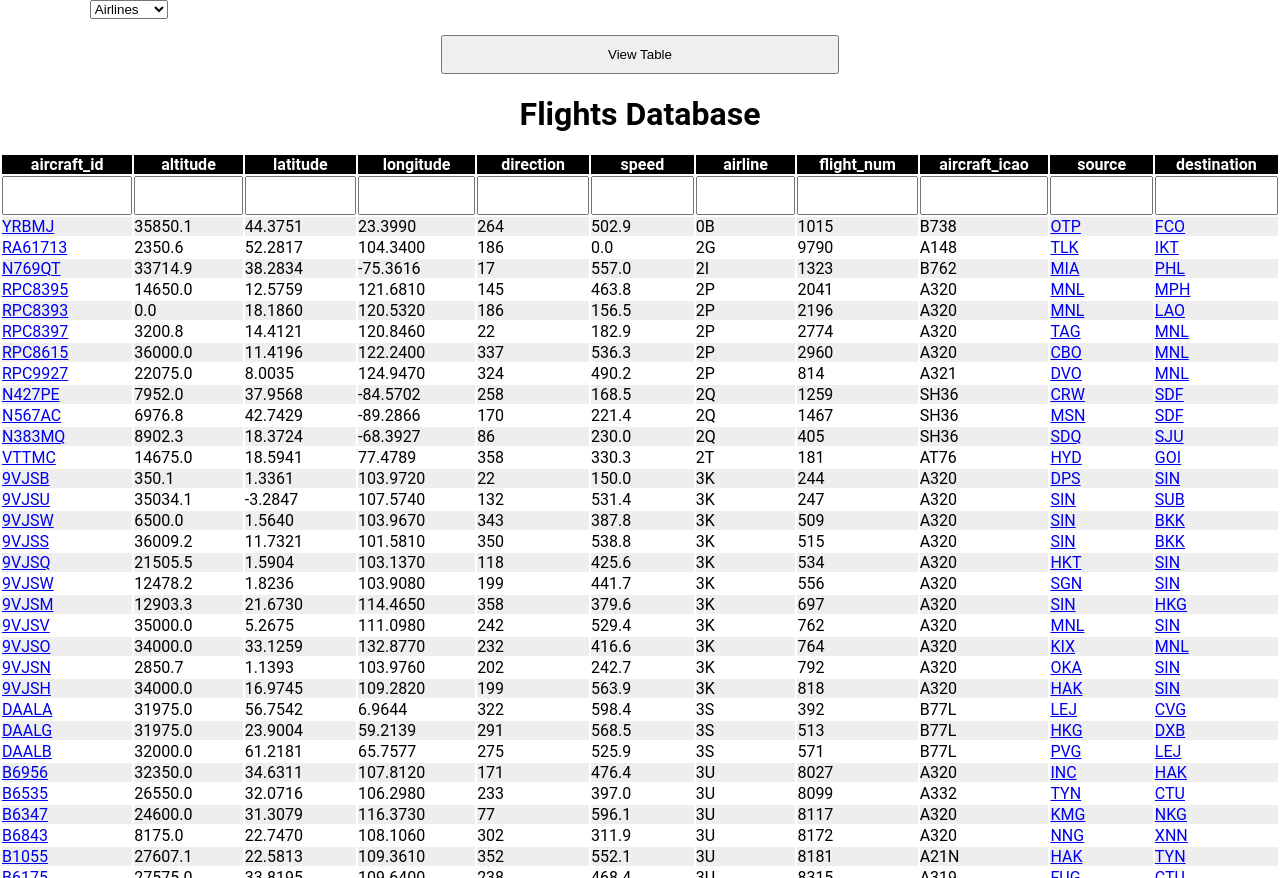
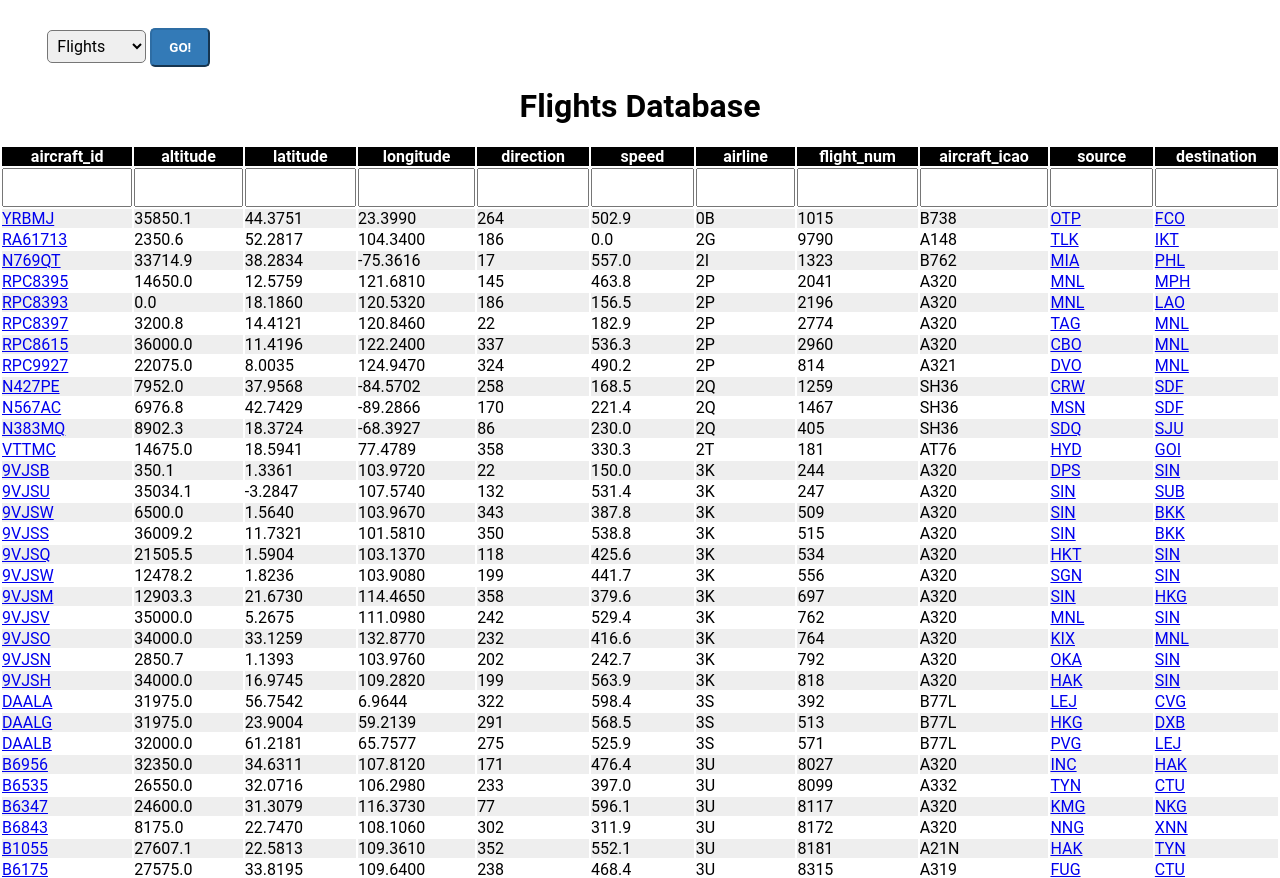
Before and after one commit to J-Hassel/FlightTrackinator3000, a PHP site: page /database.php?table_name=flight&Submit=Submit in a window 1280 px wide. Shown: the part 80-958 px from the top of the page. Run offline with PHP 8.4, Linux system fonts and the light colour scheme; a user stored in the database is signed in; data comes from the database, SQL or seed files in the repository; some libraries are stand-ins or nearby versions.

Commit message:
styled login, reset-password and register pages. Also changed some other  styling around the website

```diff
--- a/website/database.php
+++ b/website/database.php
@@ -50,25 +50,18 @@ require_once "config.php";
 
 <center>
 <form  action = "<?php $_PHP_SELF ?>">
-   <table width = "400" border = "0" cellspacing = "1"
-      cellpadding = "2">
 
-      <tr>
-      <select name="table_name">
-       <option value="airline">Airlines</option>
-       <option value="airplane">Airplanes</option>
-       <option value="flight">Flights</option>
-       <option value="airport">Airports</option>
-      </select>
-      </tr>
 
-      <tr>
-         <td>
-            <input name = "Submit" type = "submit" id = "Submit" value="View Table">
-         </td>
-      </tr>
 
-   </table>
+  <select name="table_name" class="db-selector">
+    <option value="flight">Flights</option>
+    <option value="airline">Airlines</option>
+    <option value="airport">Airports</option>
+    <option value="airplane">Airplanes</option>
+  </select>
+
+  <input name = "Submit" type = "submit" id = "Submit" value="GO!" class="db-button">
+
 </form>
 </center>
 <?php
--- a/website/home.php
+++ b/website/home.php
@@ -66,7 +66,7 @@ if(!isset($_SESSION["loggedin"]) || $_SESSION["loggedin"] !== true){
 				<div class="flight-number-form">
 					<input name="flight_num"id="flight_num" type="text" placeholder="Flight Number" class="form-control">
 				</div>
-            <input type="submit" value="Track Flight" name="Submit" class="ft-submit">
+            <input type="submit" value="Track Flight" name="Submit" class="ft-button">
 			</form>
 		</div>
 
--- a/website/style.css
+++ b/website/style.css
@@ -98,19 +98,45 @@ input
 	border-radius: 15px;
 }
 
-.ft-submit
+.ft-button
 {
 	padding: 4px;
 	width: 100%;
 	border-radius: 5px;
-	border-color: rgba(0,0,0,.4);
-	background-color: rgba(0,0,0,.4);
-}
-input.ft-submit[type=submit]
+  	background-color: #337ab7;
+  	border-color: #2e6da4;
+ }
+
+input.ft-button[type=submit]
 {
     font-family: 'Roboto', sans-serif;
     font-weight: 600;
     color: white;
+}
+
+.db-button
+{
+	width: 60px;
+	border-radius: 5px;
+  	background-color: #337ab7;
+  	border-color: #2e6da4;
+ }
+
+ input.db-button[type=submit]
+{
+    font-family: 'Roboto', sans-serif;
+    font-weight: 600;
+    color: white;
+}
+
+.db-selector
+{
+	margin-top: 30px;
+	font-family: 'Roboto', sans-serif;
+    font-weight: 400;
+	font-size: 16px;
+	padding: 5px;
+	border-radius: 5px;
 }
 
 
@@ -133,7 +159,7 @@ input.ft-submit[type=submit]
    font-size: 14px;
    line-height: 1.42857143;
    color: #555;
-   background-color: #fff;
+   background-color: rgba(255,255,255,0.65);
    background-image: none;
    border: 1px solid #ccc;
    border-radius: 4px;
```
Also changed, not shown: website/login.php (+13 -3 lines), website/register.php (+13 -3 lines), website/reset-password.php (+13 -3 lines).
